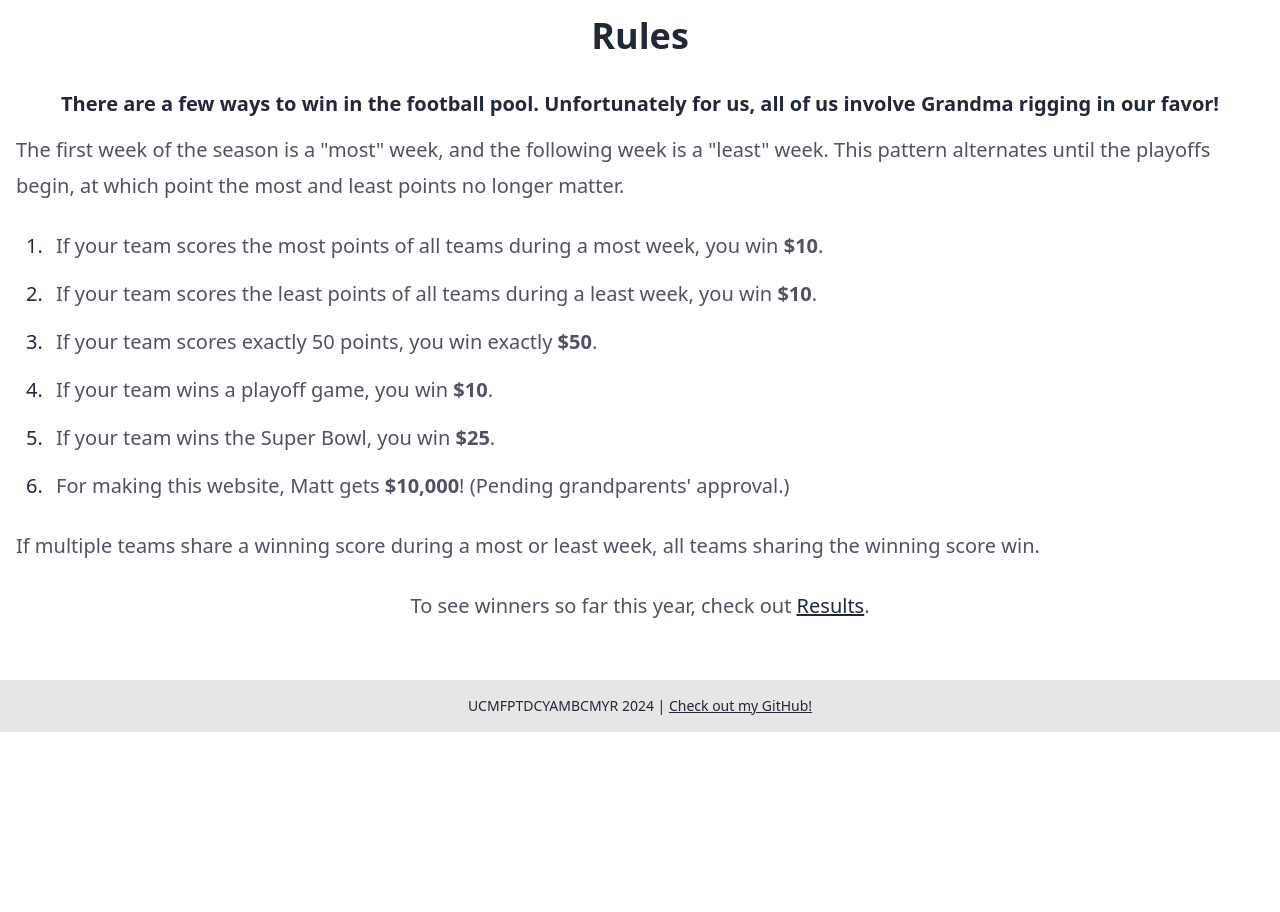
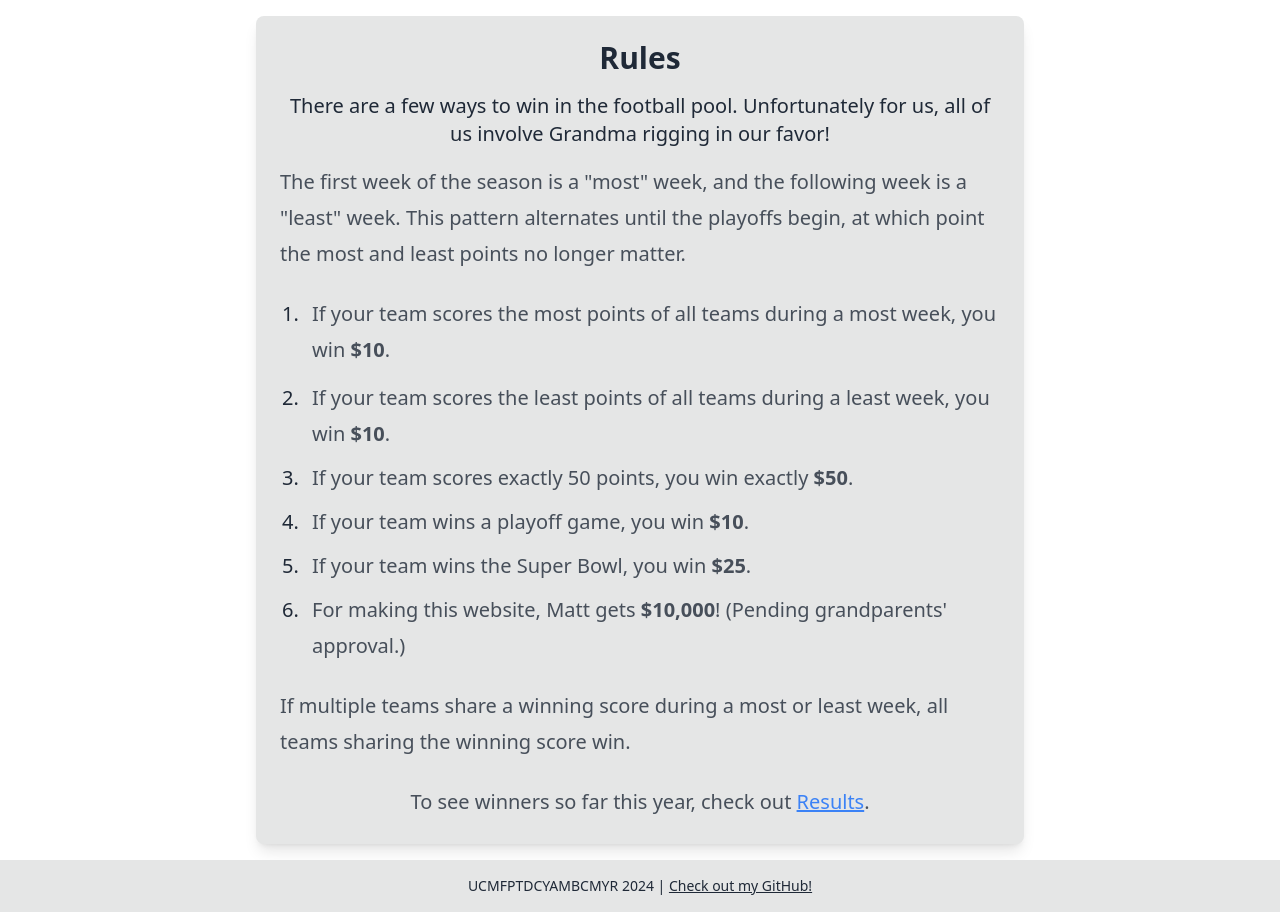
Before and after one commit to matthewkdies/football-pool, a Flask app: page /rules in a window 1280 px wide. Shown: the part 68-980 px from the top of the page. Before the commit the page ends 800 px from the top, so only its background shows below. Run offline with Flask 3, Linux system fonts and the light colour scheme; parts of the project's set-up code (start-up, migrations or seed data) failed here and were passed over.

Commit message:
Making rules page more enaging.

```diff
--- a/apps/football_pool/static/output.css
+++ b/apps/football_pool/static/output.css
@@ -3572,6 +3572,10 @@ html {
   z-index: 1;
 }
 
+.mb-4 {
+  margin-bottom: 1rem;
+}
+
 .mb-6 {
   margin-bottom: 1.5rem;
 }
@@ -3648,8 +3652,24 @@ html {
   width: auto;
 }
 
+.w-full {
+  width: 100%;
+}
+
+.max-w-3xl {
+  max-width: 48rem;
+}
+
 .max-w-none {
   max-width: none;
+}
+
+.flex-grow {
+  flex-grow: 1;
+}
+
+.list-decimal {
+  list-style-type: decimal;
 }
 
 .grid-cols-1 {
@@ -3694,6 +3714,12 @@ html {
   margin-left: calc(1rem * calc(1 - var(--tw-space-x-reverse)));
 }
 
+.space-y-2 > :not([hidden]) ~ :not([hidden]) {
+  --tw-space-y-reverse: 0;
+  margin-top: calc(0.5rem * calc(1 - var(--tw-space-y-reverse)));
+  margin-bottom: calc(0.5rem * var(--tw-space-y-reverse));
+}
+
 .overflow-hidden {
   overflow: hidden;
 }
@@ -3755,13 +3781,26 @@ html {
   padding: 1rem;
 }
 
+.p-6 {
+  padding: 1.5rem;
+}
+
 .px-1 {
   padding-left: 0.25rem;
   padding-right: 0.25rem;
 }
 
+.pl-6 {
+  padding-left: 1.5rem;
+}
+
 .text-center {
   text-align: center;
+}
+
+.text-3xl {
+  font-size: 1.875rem;
+  line-height: 2.25rem;
 }
 
 .text-lg {
@@ -3783,6 +3822,10 @@ html {
   font-weight: 700;
 }
 
+.font-medium {
+  font-weight: 500;
+}
+
 .font-semibold {
   font-weight: 600;
 }
@@ -3790,6 +3833,11 @@ html {
 .text-base-content {
   --tw-text-opacity: 1;
   color: var(--fallback-bc,oklch(var(--bc)/var(--tw-text-opacity)));
+}
+
+.text-blue-500 {
+  --tw-text-opacity: 1;
+  color: rgb(59 130 246 / var(--tw-text-opacity));
 }
 
 .shadow {
@@ -3822,6 +3870,10 @@ html {
   transition-duration: 150ms;
 }
 
+.hover\:underline:hover {
+  text-decoration-line: underline;
+}
+
 @media (min-width: 640px) {
   .sm\:grid-cols-2 {
     grid-template-columns: repeat(2, minmax(0, 1fr));
--- a/apps/football_pool/templates/rules.html
+++ b/apps/football_pool/templates/rules.html
@@ -3,18 +3,19 @@
 {% block title %}Rules{% endblock %}
 
 {% block content %}
-<div class="p-4">
+<div class="p-4 bg-base-100 flex-grow flex items-center justify-center">
+    <div class="p-6 bg-base-300 rounded-lg shadow-lg max-w-3xl w-full">
         <article class="prose prose-xl max-w-none">
-        <h2 align="center">Rules</h2>
-        <h4 align="center">
+            <h2 class="text-center text-3xl font-bold mb-4">Rules</h2>
+            <h4 class="text-center text-xl font-medium mb-4">
                 There are a few ways to win in the football pool.
                 Unfortunately for us, all of us involve Grandma rigging in our favor!
             </h4>
-        <p align="left">
+            <p>
                 The first week of the season is a "most" week, and the following week is a "least" week.
                 This pattern alternates until the playoffs begin, at which point the most and least points no longer matter.
             </p>
-        <ol>
+            <ol class="list-decimal pl-6 space-y-2">
                 <li>If your team scores the most points of all teams during a most week, you win <b>$10</b>.</li>
                 <li>If your team scores the least points of all teams during a least week, you win <b>$10</b>.</li>
                 <li>If your team scores exactly 50 points, you win exactly <b>$50</b>.</li>
@@ -22,12 +23,14 @@
                 <li>If your team wins the Super Bowl, you win <b>$25</b>.</li>
                 <li>For making this website, Matt gets <b>$10,000</b>! (Pending grandparents' approval.)</li>
             </ol>
-        <p align="left">
+            <p>
                 If multiple teams share a winning score during a most or least week, all teams sharing the winning score win.
             </p>
-        <p align="center">
-            To see winners so far this year, check out <a class="link" href="/results">Results</a>.</p>
+            <p class="text-center">
+                To see winners so far this year, check out <a class="text-blue-500 hover:underline" href="/results">Results</a>.
             </p>
         </article>
     </div>
+</div>
+
 {% endblock %}
```
Lines whose indentation alone changed are shown as unchanged.
